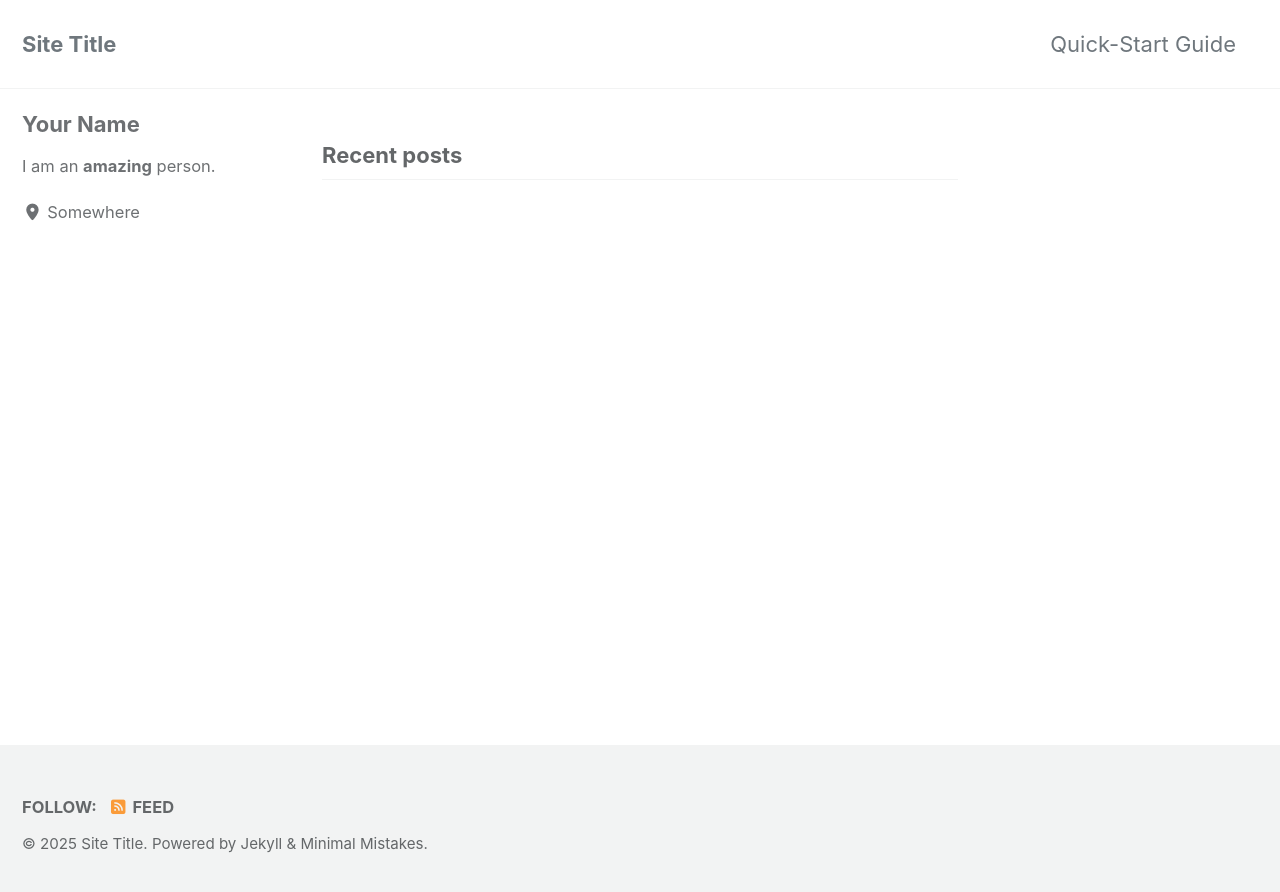
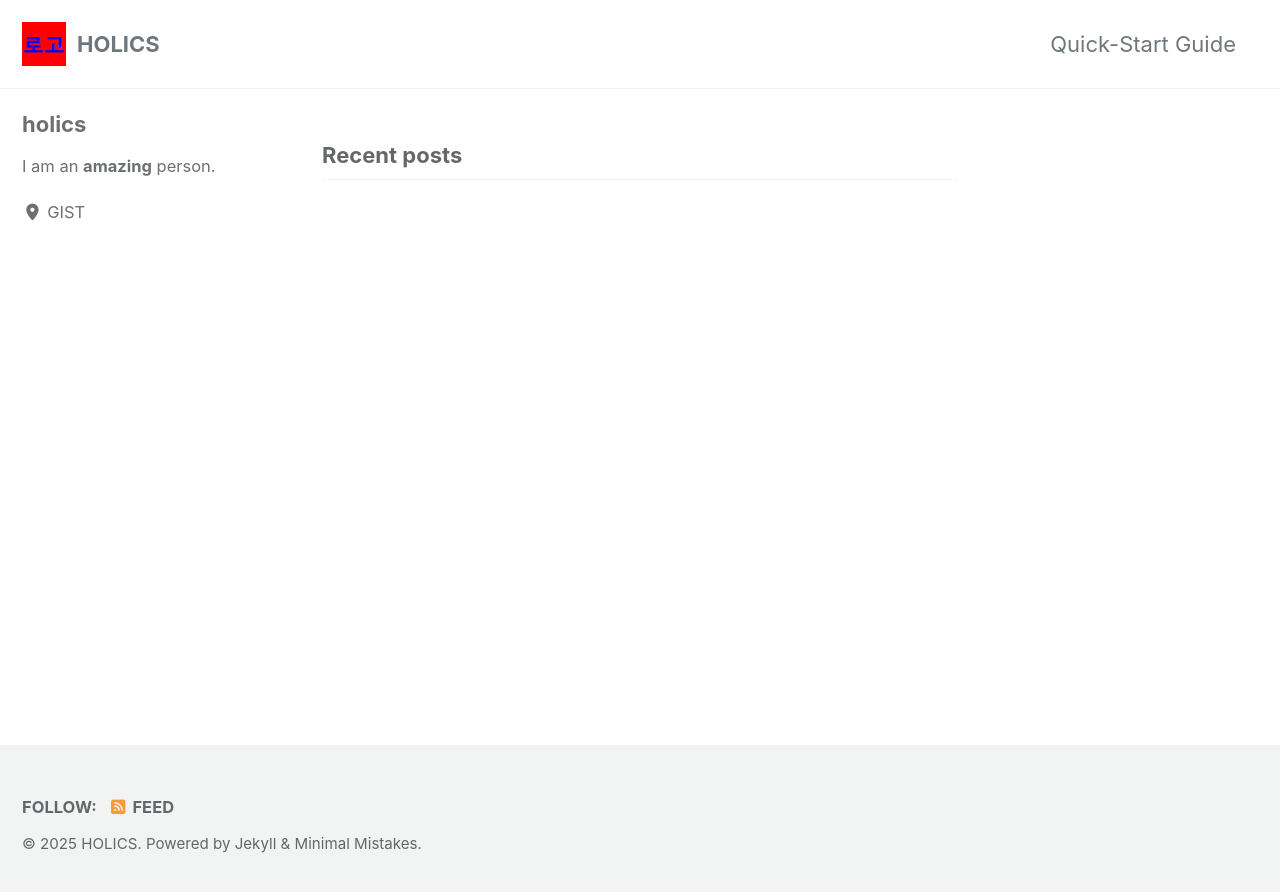
Before and after one commit to gistholics/gistholics.github.io, a Jekyll site: the page built from index.html, in a window 1280 px wide. Shown: the top 892 px of the page. Built offline with Jekyll 4.4.1, drawn with Linux system fonts in a browser that asks for light colours; cached includes are drawn as plain includes; the list of posts is cut into pages by our own code.

Commit message:
Design: Update site title, author name, logo
- 임시 logo.png 추가
- 사이트 제목, 저자 이름 변경
- gitmessage.txt 추가

```diff
--- a/_config.yml
+++ b/_config.yml
@@ -17,7 +17,7 @@ minimal_mistakes_skin    : "default" # "air", "aqua", "contrast", "dark", "dirt"
 # Site Settings
 locale                   : "en-US"
 rtl                      : # true, false (default) # turns direction of the page into right to left for RTL languages
-title                    : "Site Title"
+title                    : "HOLICS"
 title_separator          : "-"
 subtitle                 : # site tagline that appears below site title in masthead
 name                     : "Your Name"
@@ -26,7 +26,7 @@ url                      : # the base hostname & protocol for your site e.g. "ht
 baseurl                  : # the subpath of your site, e.g. "/blog"
 repository               : # GitHub username/repo-name e.g. "mmistakes/minimal-mistakes"
 teaser                   : # path of fallback teaser image, e.g. "/assets/images/500x300.png"
-logo                     : # path of logo image to display in the masthead, e.g. "/assets/images/88x88.png"
+logo                     : /assets/images/logo.png # path of logo image to display in the masthead, e.g. "/assets/images/88x88.png"
 masthead_title           : # overrides the website title displayed in the masthead, use " " for no title
 breadcrumbs              : # true, false (default)
 words_per_minute         : 200
@@ -113,10 +113,10 @@ analytics:
 
 # Site Author
 author:
-  name             : "Your Name"
+  name             : "holics"
   avatar           : # path of avatar image, e.g. "/assets/images/bio-photo.jpg"
   bio              : "I am an **amazing** person."
-  location         : "Somewhere"
+  location         : "GIST"
   email            :
   links:
     - label: "Email"
```
Also changed, not shown: .gitmessage.txt (added), assets/images/logo.png (added).
